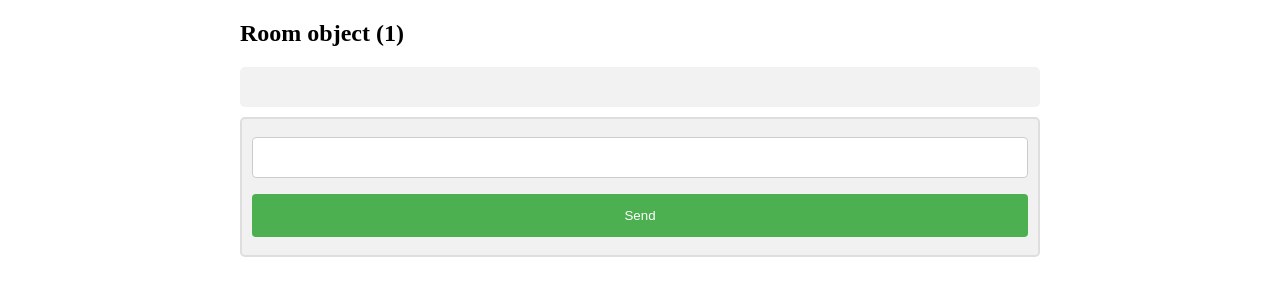
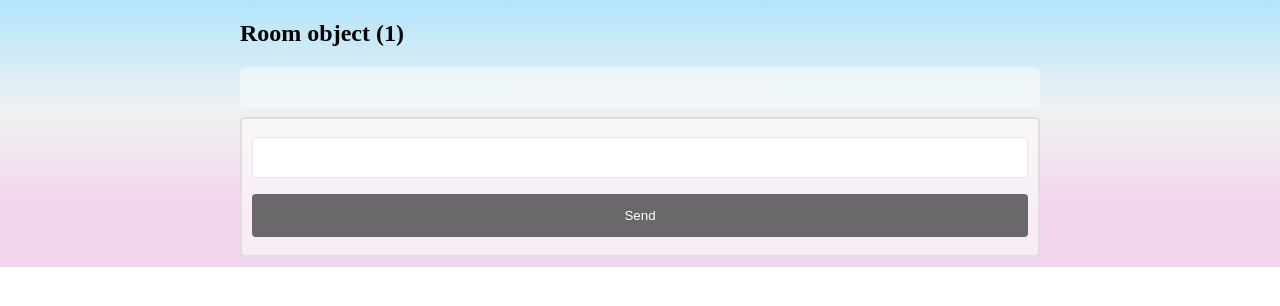
Before and after one commit to ananya26-vishnoi/Desktop-Chat-Application, a Django app: template templates/room.html in a window 1280 px wide. Shown: the top 306 px of the page. Run offline with Django 3.2, Linux system fonts and the light colour scheme; the template is opened without the code that fills it: values that come from a table or form of the project are taken from there, others are empty; data comes from the database, SQL or seed files in the repository; some libraries are stand-ins or nearby versions.

Commit message:
Update room.html

```diff
--- a/templates/room.html
+++ b/templates/room.html
@@ -7,19 +7,22 @@ body {
   margin: 0 auto;
   max-width: 800px;
   padding: 0 20px;
+  background: linear-gradient(180deg, #B1E5FB 0%, #F1F1F1 42.2%, #F1D4ED 79.05%);
+  background-repeat:no-repeat;
+  background-size: cover;
+  height:100%;
 }
 
 .container {
   border: 2px solid #dedede;
-  background-color: #f1f1f1;
+  background-color: rgba(255, 254, 254, 0.6);
   border-radius: 5px;
   padding: 10px;
   margin: 10px 0;
 }
 
 .darker {
-  border-color: #ccc;
-  background-color: #ddd;
+  background-color: #E5E5E5;
 }
 
 .container::after {
@@ -44,12 +47,12 @@ body {
 
 .time-right {
   float: right;
-  color: #aaa;
+  color: #E5E5E5;
 }
 
 .time-left {
   float: left;
-  color: #999;
+  color: #E5E5E5;
 }
 </style>
 <script   src="https://code.jquery.com/jquery-3.1.1.min.js"   integrity="sha256-hVVnYaiADRTO2PzUGmuLJr8BLUSjGIZsDYGmIJLv2b8="   crossorigin="anonymous"></script>
@@ -99,14 +102,14 @@ setInterval(function(){
     padding: 12px 20px;
     margin: 8px 0;
     display: inline-block;
-    border: 1px solid #ccc;
+    border: 1px solid #E5E5E5;
     border-radius: 4px;
     box-sizing: border-box;
     }
 
     input[type=submit] {
     width: 100%;
-    background-color: #4CAF50;
+    background-color: #6B686B;
     color: white;
     padding: 14px 20px;
     margin: 8px 0;
@@ -121,7 +124,7 @@ setInterval(function(){
 
     div {
     border-radius: 5px;
-    background-color: #f2f2f2;
+    background-color: rgba(255, 254, 254, 0.4);
     padding: 20px;
     }
     </style>
```
